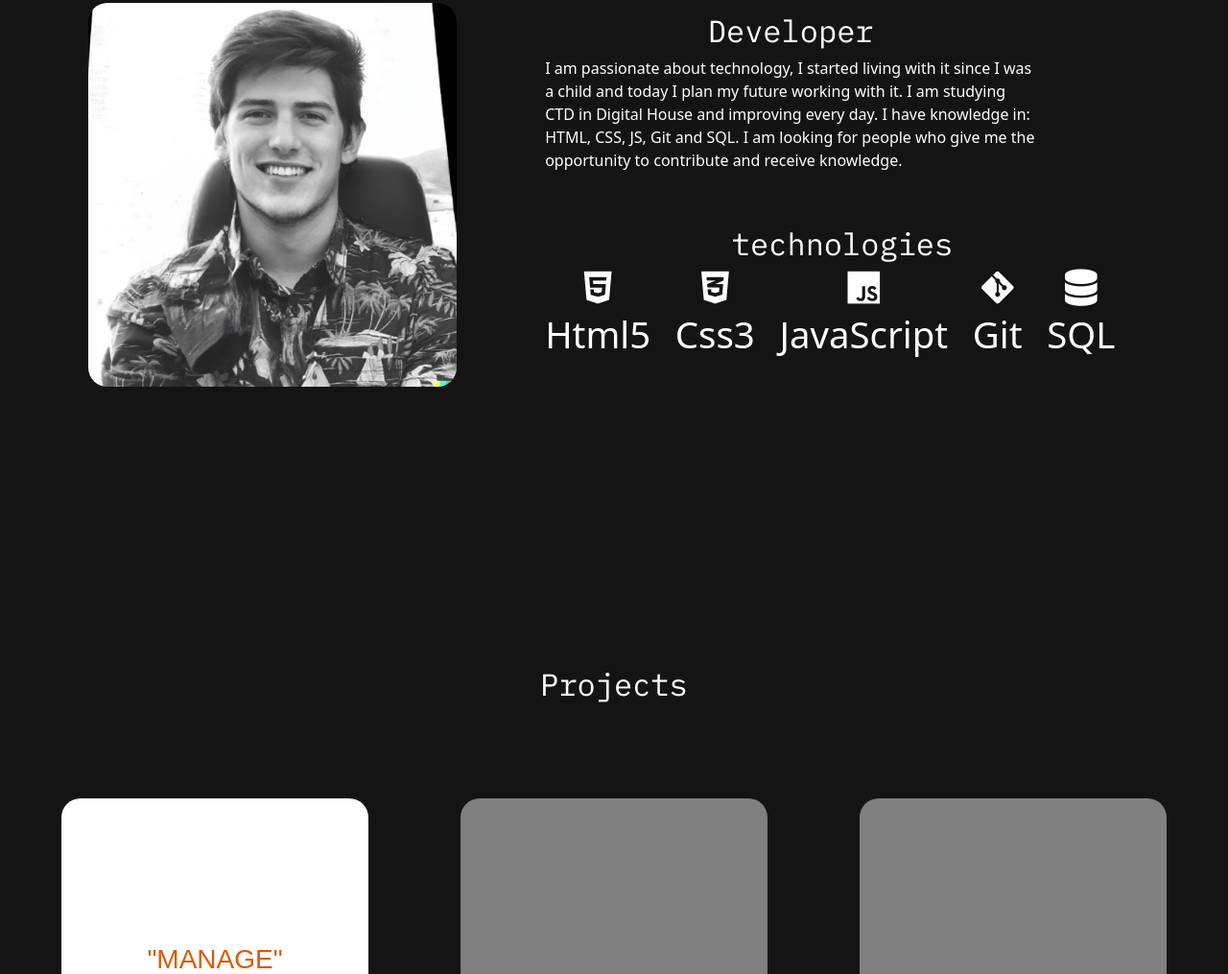
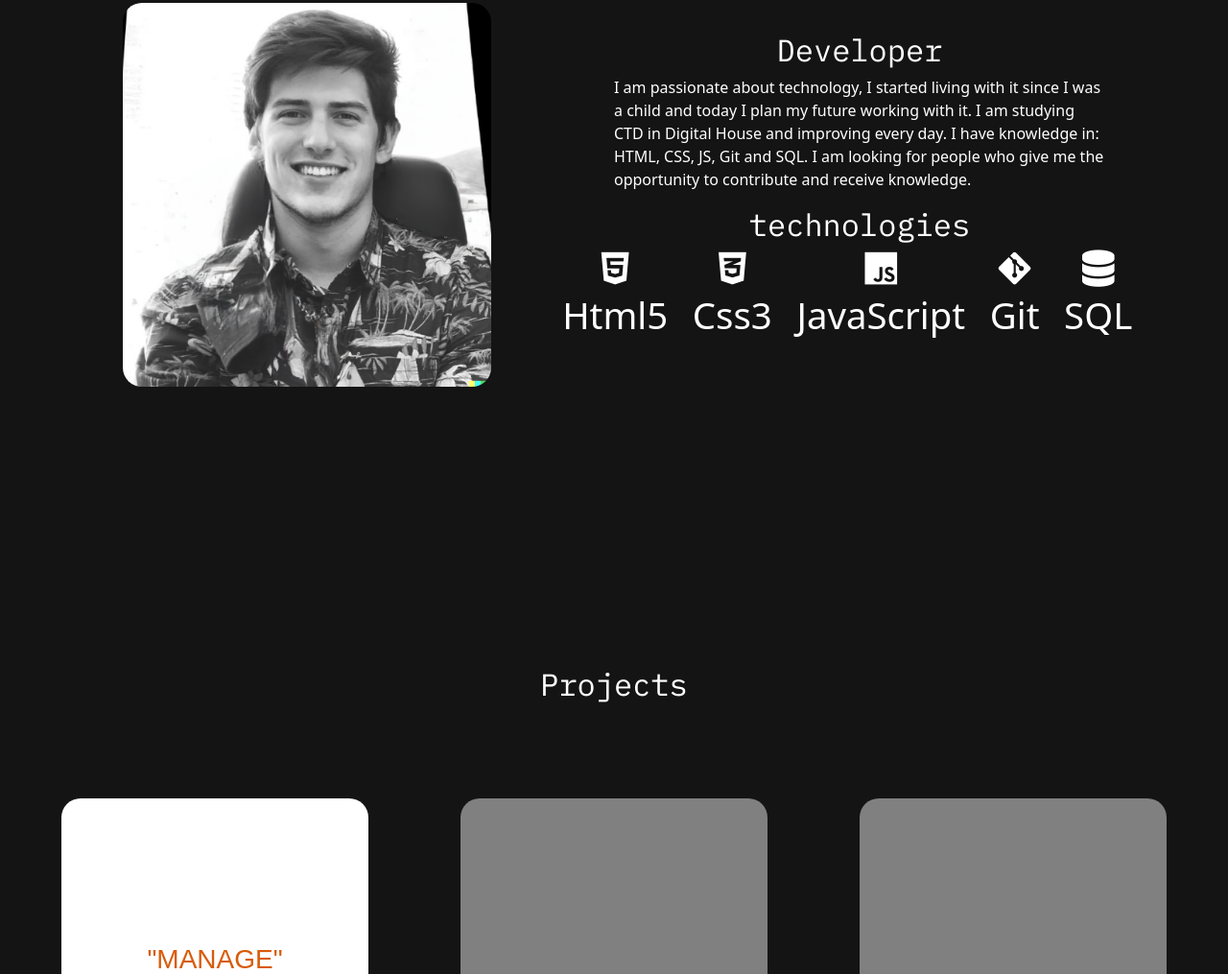
Before and after one commit to federicoras19/Sass-Portfolio, a website: page index.html in a window 1280 px wide. Shown: the part 997-2012 px from the top of the page at 96% size. Drawn offline with nearby package versions, Linux system fonts and the light colour scheme; files that its build step writes are made by us from their sources.

Commit message:
update05-12:46

```diff
--- a/sass/main.scss
+++ b/sass/main.scss
@@ -376,7 +376,6 @@ body::-webkit-scrollbar-thumb {
                 background-size: cover;
                 background-repeat: no-repeat;
                 border-radius: 20px;
-                font-weight: ;
             }
             .text{
                 h2{
@@ -391,8 +390,8 @@ body::-webkit-scrollbar-thumb {
                 display: flex;
                 flex-direction: column;
                 align-items: center;
+                width: 40vw;
                 h2{
-                    margin-top: 5vh;
                     font-family: 'IBM Plex Mono', monospace;
                 }
                 ul{
```
Also changed, not shown: css/style.css.
